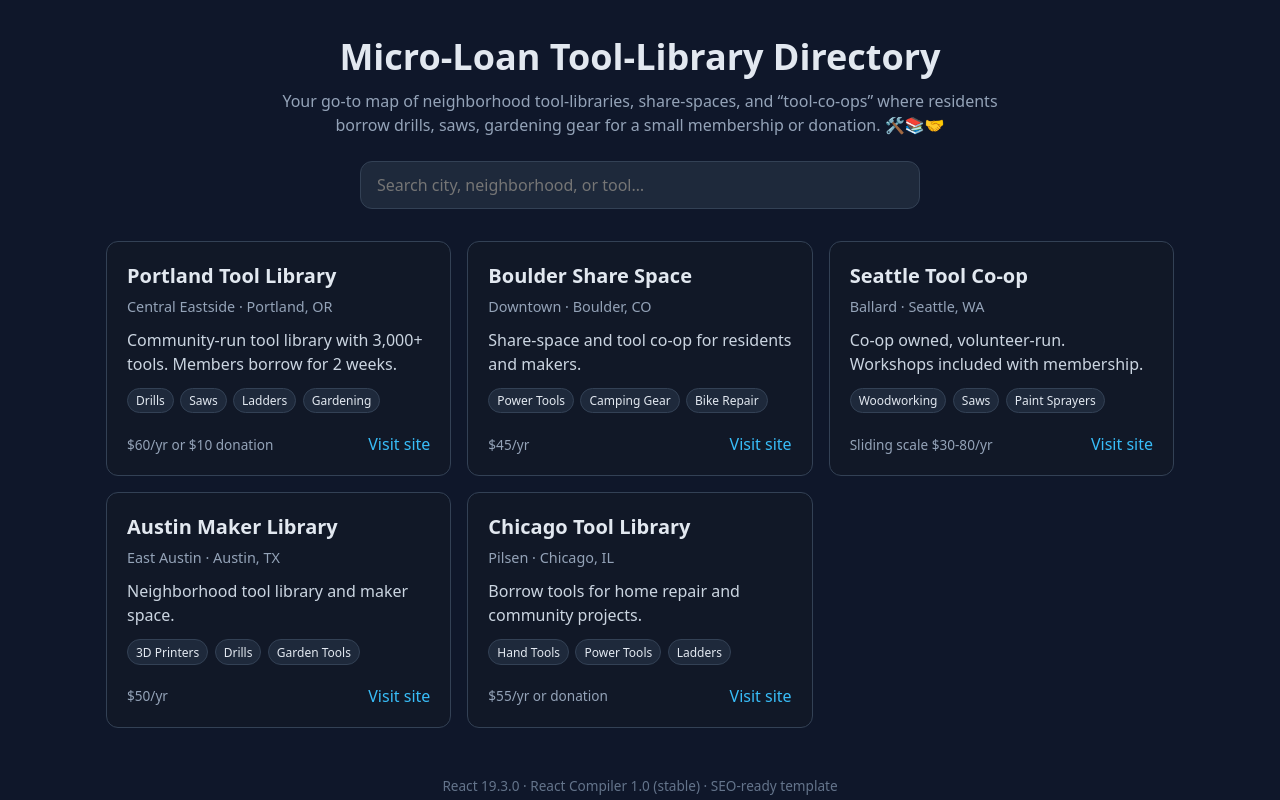
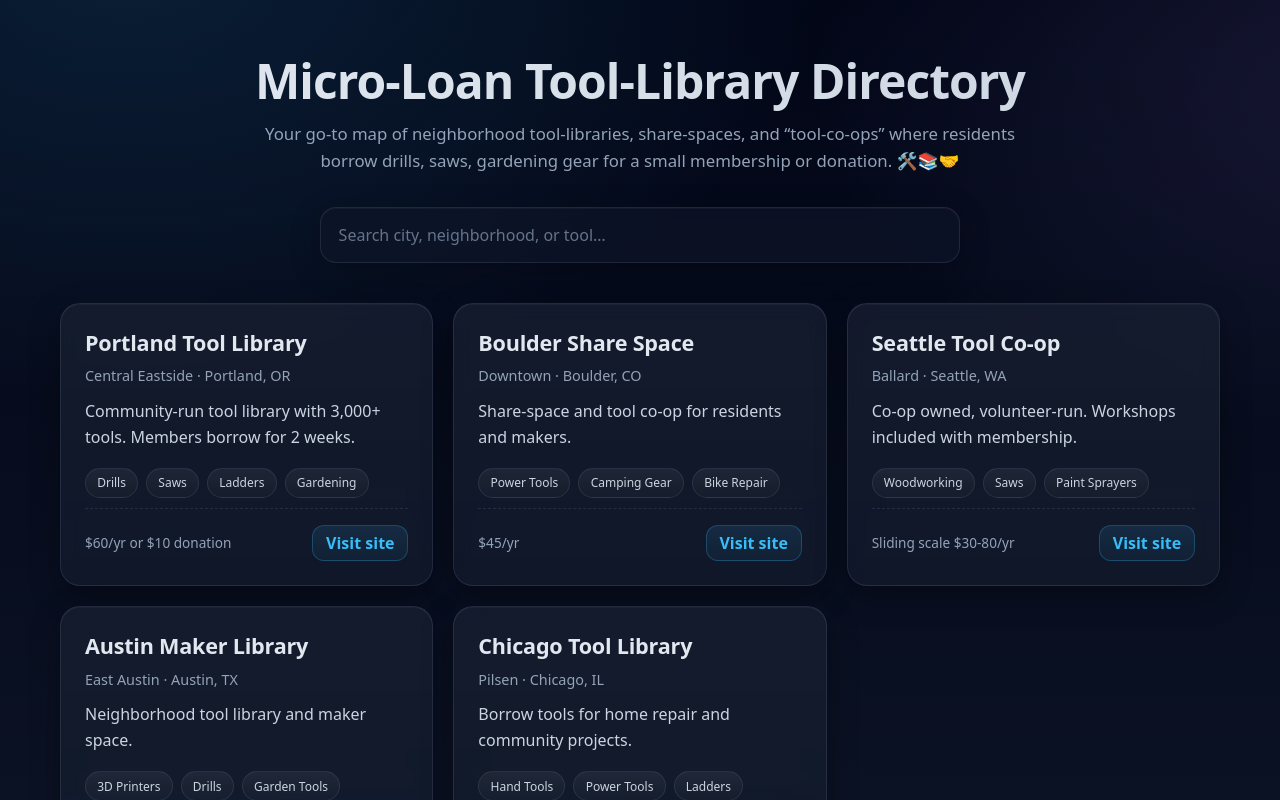
Before and after one commit to tg1489/micro-loan-library, a React (Vite) app: page / in a window 1280 px wide. Shown: the top 800 px of the page. Built offline with nearby package versions, Linux system fonts and the light colour scheme.

Commit message:
Design: modern glassmorphism UI

```diff
--- a/src/index.css
+++ b/src/index.css
@@ -1,40 +1,63 @@
 :root {
   color-scheme: light dark;
-  font-family: system-ui, Avenir, Helvetica, Arial, sans-serif;
+  font-family: ui-sans-serif, system-ui, -apple-system, Segoe UI, Roboto, Helvetica, Arial, sans-serif;
+  --bg: #020617;
+  --bg-soft: #0b1224;
+  --card: rgba(15, 23, 42, 0.7);
+  --border: rgba(148, 163, 184, 0.15);
+  --text: #e2e8f0;
+  --muted: #94a3b8;
+  --accent: #38bdf8;
+  --accent-2: #a78bfa;
 }
 
 * {
   box-sizing: border-box;
 }
 
+html, body {
+  height: 100%;
+}
+
 body {
   margin: 0;
   min-height: 100vh;
-  background: #0f172a;
-  color: #e2e8f0;
+  background:
+    radial-gradient(1200px 800px at 10% -10%, rgba(56,189,248,0.15), transparent 60%),
+    radial-gradient(1000px 600px at 110% 10%, rgba(167,139,250,0.12), transparent 60%),
+    linear-gradient(180deg, var(--bg) 0%, var(--bg-soft) 100%);
+  color: var(--text);
+  -webkit-font-smoothing: antialiased;
+  -moz-osx-font-smoothing: grayscale;
 }
 
 .app {
-  max-width: 1100px;
+  max-width: 1200px;
   margin: 0 auto;
-  padding: 2rem 1rem 4rem;
+  padding: 3rem 1.25rem 5rem;
 }
 
 .header {
   text-align: center;
-  margin-bottom: 2rem;
+  margin-bottom: 2.5rem;
 }
 
 h1 {
   margin: 0 0 0.5rem;
-  font-size: 2.25rem;
+  font-size: clamp(2rem, 4vw, 3rem);
+  letter-spacing: -0.02em;
+  background: linear-gradient(90deg, var(--text), #cbd5e1);
+  -webkit-background-clip: text;
+  background-clip: text;
+  color: transparent;
 }
 
 .subtitle {
-  margin: 0 auto 1.5rem;
-  max-width: 720px;
-  color: #94a3b8;
-  line-height: 1.5;
+  margin: 0 auto 2rem;
+  max-width: 760px;
+  color: var(--muted);
+  line-height: 1.6;
+  font-size: 1.05rem;
 }
 
 .primary {
@@ -48,72 +71,93 @@ h1 {
 }
 
 .search {
-  max-width: 560px;
+  max-width: 640px;
   margin: 0 auto;
 }
 
 .search input {
   width: 100%;
   font: inherit;
-  padding: 0.75rem 1rem;
-  border-radius: 0.75rem;
-  border: 1px solid #334155;
-  background: #1e293b;
-  color: #e2e8f0;
+  padding: 1rem 1.1rem;
+  border-radius: 1rem;
+  border: 1px solid var(--border);
+  background: rgba(15, 23, 42, 0.6);
+  backdrop-filter: blur(8px);
+  color: var(--text);
+  box-shadow: 0 8px 30px rgba(0,0,0,0.25), inset 0 1px 0 rgba(255,255,255,0.04);
+  transition: border-color .2s, box-shadow .2s, transform .2s;
+}
+
+.search input::placeholder {
+  color: #64748b;
 }
 
 .search input:focus {
-  outline: 2px solid #38bdf8;
-  border-color: transparent;
+  outline: none;
+  border-color: rgba(56,189,248,0.6);
+  box-shadow: 0 0 0 4px rgba(56,189,248,0.15), 0 8px 30px rgba(0,0,0,0.25);
 }
 
 .grid {
   display: grid;
-  grid-template-columns: repeat(auto-fill, minmax(300px, 1fr));
-  gap: 1rem;
-  margin-top: 1.5rem;
+  grid-template-columns: repeat(auto-fill, minmax(320px, 1fr));
+  gap: 1.25rem;
+  margin-top: 2rem;
 }
 
 .card {
-  border: 1px solid #334155;
-  border-radius: 0.75rem;
-  padding: 1.25rem;
-  background: #111827;
+  position: relative;
+  border: 1px solid var(--border);
+  border-radius: 1.25rem;
+  padding: 1.5rem;
+  background: linear-gradient(180deg, rgba(255,255,255,0.03), rgba(255,255,255,0.01)), var(--card);
+  backdrop-filter: blur(10px);
   display: flex;
   flex-direction: column;
-  gap: 0.5rem;
+  gap: 0.6rem;
+  box-shadow: 0 10px 30px rgba(0,0,0,0.35), inset 0 1px 0 rgba(255,255,255,0.04);
+  transition: transform .25s ease, box-shadow .25s ease, border-color .25s ease;
+}
+
+.card:hover {
+  transform: translateY(-4px);
+  border-color: rgba(148,163,184,0.3);
+  box-shadow: 0 20px 50px rgba(0,0,0,0.45), inset 0 1px 0 rgba(255,255,255,0.06);
 }
 
 .card-title {
   margin: 0;
-  font-size: 1.25rem;
+  font-size: 1.35rem;
+  font-weight: 700;
+  letter-spacing: -0.01em;
 }
 
 .card-meta {
   margin: 0;
-  color: #94a3b8;
+  color: var(--muted);
   font-size: 0.9rem;
 }
 
 .card-desc {
   margin: 0.25rem 0 0;
   color: #cbd5e1;
-  line-height: 1.5;
+  line-height: 1.6;
 }
 
 .card-tags {
   display: flex;
   flex-wrap: wrap;
-  gap: 0.4rem;
-  margin-top: 0.25rem;
+  gap: 0.5rem;
+  margin-top: 0.5rem;
 }
 
 .tag {
   font-size: 0.75rem;
-  padding: 0.2rem 0.5rem;
+  padding: 0.35rem 0.7rem;
   border-radius: 999px;
-  background: #1e293b;
-  border: 1px solid #334155;
+  background: linear-gradient(180deg, rgba(255,255,255,0.06), rgba(255,255,255,0.02));
+  border: 1px solid var(--border);
+  color: #cbd5e1;
 }
 
 .card-footer {
@@ -121,33 +165,41 @@ h1 {
   justify-content: space-between;
   align-items: center;
   margin-top: auto;
-  padding-top: 0.75rem;
+  padding-top: 1rem;
+  border-top: 1px dashed var(--border);
 }
 
 .membership {
   font-size: 0.85rem;
-  color: #94a3b8;
+  color: var(--muted);
 }
 
 .link {
-  color: #38bdf8;
+  color: var(--accent);
   text-decoration: none;
-  font-weight: 500;
+  font-weight: 600;
+  padding: 0.4rem 0.8rem;
+  border-radius: 0.75rem;
+  background: linear-gradient(180deg, rgba(56,189,248,0.12), rgba(56,189,248,0.06));
+  border: 1px solid rgba(56,189,248,0.25);
+  transition: transform .15s ease, background .2s;
 }
 
 .link:hover {
-  text-decoration: underline;
+  transform: translateY(-1px);
+  background: linear-gradient(180deg, rgba(56,189,248,0.18), rgba(56,189,248,0.09));
 }
 
 .empty {
   text-align: center;
-  color: #94a3b8;
-  margin-top: 2rem;
+  color: var(--muted);
+  margin-top: 3rem;
+  font-size: 1.05rem;
 }
 
 .footer {
   text-align: center;
   color: #64748b;
   font-size: 0.85rem;
-  margin-top: 3rem;
+  margin-top: 4rem;
 }
```
